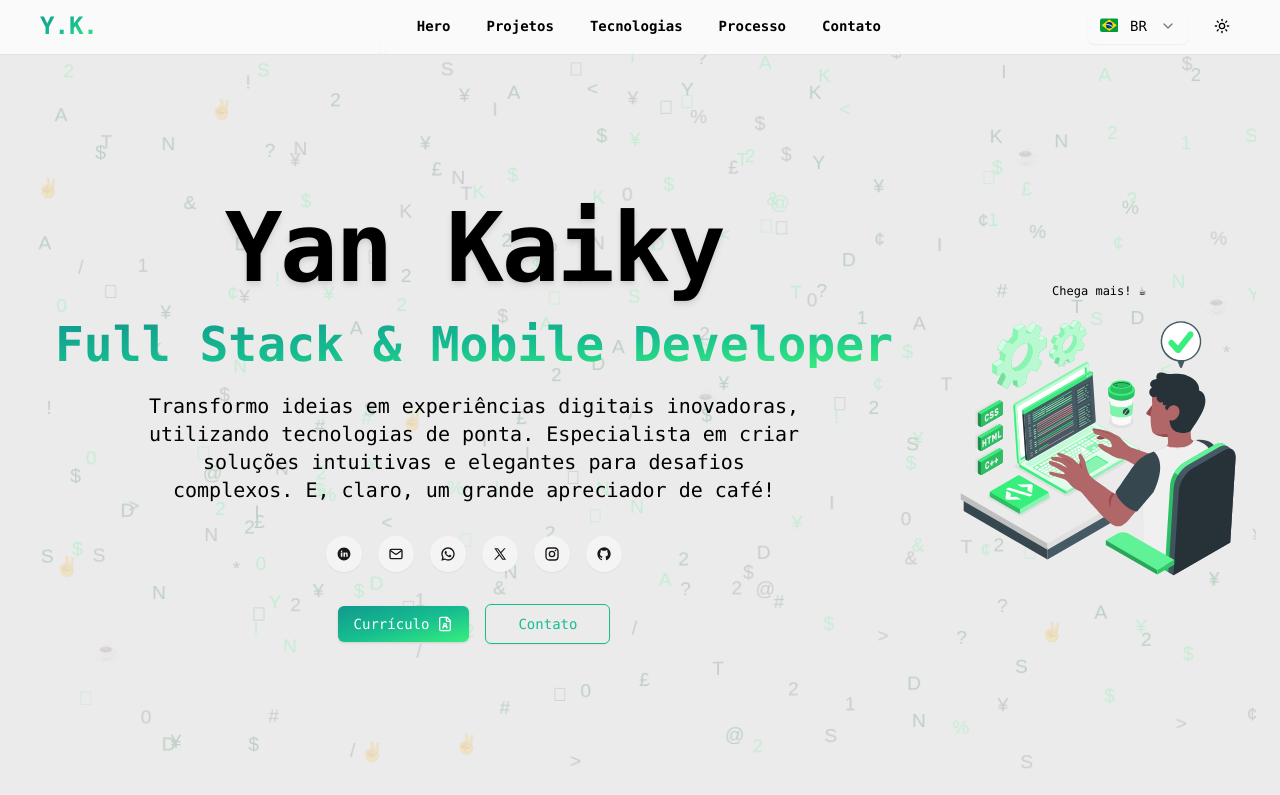
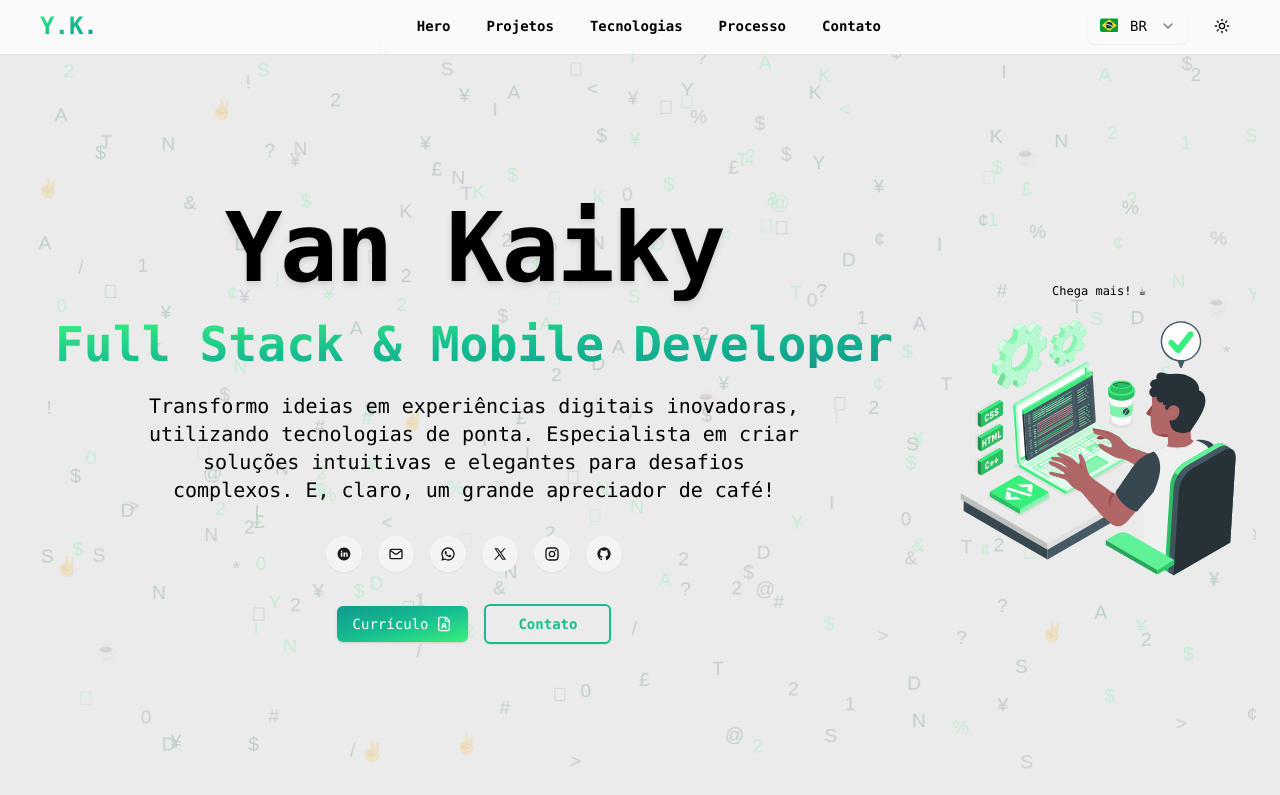
Before and after one commit to YanKaiky/portfolio-2.0, a Next.js app: page / in a window 1280 px wide. Shown: the part 33-828 px from the top of the page. Built offline with nearby package versions, Linux system fonts and the light colour scheme.

Commit message:
feat(global): alter gradient

```diff
--- a/src/app/globals.css
+++ b/src/app/globals.css
@@ -87,8 +87,12 @@
     @apply bg-gradient-to-br from-[#11998e] via-[#16bd90] to-[#38ef7d];
   }
 
+  .bg-container-gradient-light {
+    @apply bg-gradient-to-br from-[#38ef7d] via-[#16bd90] to-[#11998e];
+  }
+
   .text-gradient {
-    @apply text-transparent bg-clip-text bg-container-gradient;
+    @apply text-transparent bg-clip-text bg-container-gradient-light dark:bg-container-gradient;
   }
 
   .text-green-light {
@@ -112,7 +116,7 @@
   }
 
   .border-green-dark {
-    @apply border-[#16bd90];
+    @apply border-[#16bd90] border-2;
   }
 
   .container-title {
--- a/src/components/global/contact.animation.tsx
+++ b/src/components/global/contact.animation.tsx
@@ -26,7 +26,7 @@ export const ContactAnimation = () => {
           trigger={
             <div className="relative">
               <motion.div
-                className="absolute -inset-4 bg-black/15 dark:bg-white/5 rounded-full blur-xl"
+                className="absolute -inset-4 bg-black/25 dark:bg-white/5 rounded-full blur-3xl"
                 animate={{
                   scale: [1, 1.2, 1],
                   opacity: [0.5, 0.8, 0.5],
--- a/src/components/global/contact.form.tsx
+++ b/src/components/global/contact.form.tsx
@@ -71,7 +71,7 @@ export const ContactForm = () => {
 
           <Button
             type="submit"
-            className="w-full bg-container-gradient font-bold text-white"
+            className="w-full bg-container-gradient-light dark:bg-container-gradient font-bold text-white"
             disabled={pending}
           >
             {pending ? t("sending") : t("send")}
--- a/src/components/global/footer.tsx
+++ b/src/components/global/footer.tsx
@@ -7,7 +7,7 @@ export const Footer = () => {
   const t = useTranslations("footer");
 
   return (
-    <footer className="border-t bg-container-gradient h-20">
+    <footer className="border-t bg-container-gradient-light dark:bg-container-gradient h-20">
       <div className="flex items-center justify-center w-full shrink-0 md:justify-between py-2 px-4 md:px-10">
         <SocialMedias />
 
--- a/src/components/global/hero.tsx
+++ b/src/components/global/hero.tsx
@@ -43,7 +43,7 @@ export const Hero = () => {
               initial={{ opacity: 0, y: 20 }}
               whileInView={{ opacity: 1, y: 0 }}
               transition={{ duration: 0.6 }}
-              className="text-3xl lg:text-5xl font-bold text-transparent bg-clip-text bg-container-gradient mb-6"
+              className="text-3xl lg:text-5xl font-bold text-transparent bg-clip-text bg-container-gradient-light dark:bg-container-gradient mb-6"
             >
               Full Stack & Mobile Developer
             </motion.h2>
@@ -76,9 +76,9 @@ export const Hero = () => {
             <Button
               size="lg"
               variant="outline"
-              className="text-green-dark border-green-dark hover:bg-green-dark-hover transition-all duration-300"
+              className="text-green-dark font-semibold border-green-dark hover:bg-green-dark-hover transition-all duration-300"
             >
-              <Link href="#contact" className="flex items-center space-x-2">
+              <Link href="#contact" className="font-semibold flex items-center space-x-2">
                 {t("contact")}
               </Link>
             </Button>
--- a/src/components/global/process.tsx
+++ b/src/components/global/process.tsx
@@ -54,7 +54,7 @@ export const Process = () => {
               initial={{ opacity: 0, y: 20 }}
               whileInView={{ opacity: 1, y: 0 }}
               transition={{ duration: 0.5, delay: index * 0.1 }}
-              className="bg-black/5 dark:bg-white/5 backdrop-blur-sm rounded-lg p-6 hover:bg-black/10 dark:hover:bg-white/10 transition-colors relative"
+              className="bg-white dark:bg-white/5 backdrop-blur-sm rounded-lg p-6 hover:bg-white/65 dark:hover:bg-white/10 transition-colors relative"
             >
               {index === 2 && (
                 <div className="absolute top-6 right-3 p-2">
@@ -74,7 +74,9 @@ export const Process = () => {
 
               <div className="flex items-center gap-6">
                 <div className="mb-4">{feature.icon}</div>
-                <h3 className="text-xl font-semibold mb-2">{feature.title}</h3>
+                <h3 className="text-xl font-semibold mb-2 text-green-dark">
+                  {feature.title}
+                </h3>
               </div>
 
               <p className="dark:text-gray-400">{feature.description}</p>
--- a/src/components/global/social.media.button.tsx
+++ b/src/components/global/social.media.button.tsx
@@ -14,7 +14,7 @@ export const SocialMediaButton: FC<ISocialMediaButtonProps> = ({
   label,
 }) => {
   return (
-    <Link href={href} className="text-white" target="_blank">
+    <Link href={href} target="_blank">
       {label ? (
         <Button variant="secondary" size="icon" className="rounded-full">
           {icon}
```
